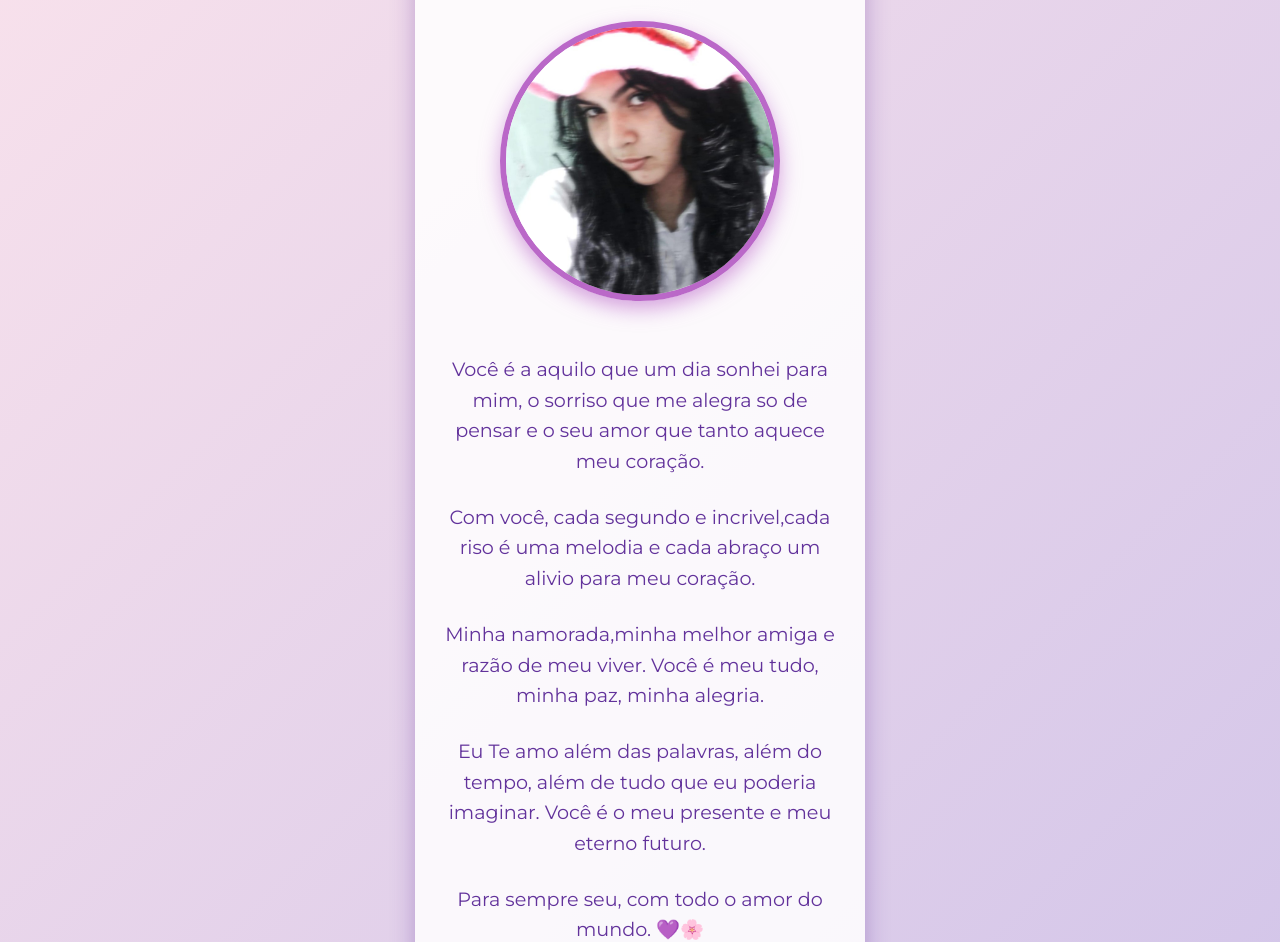
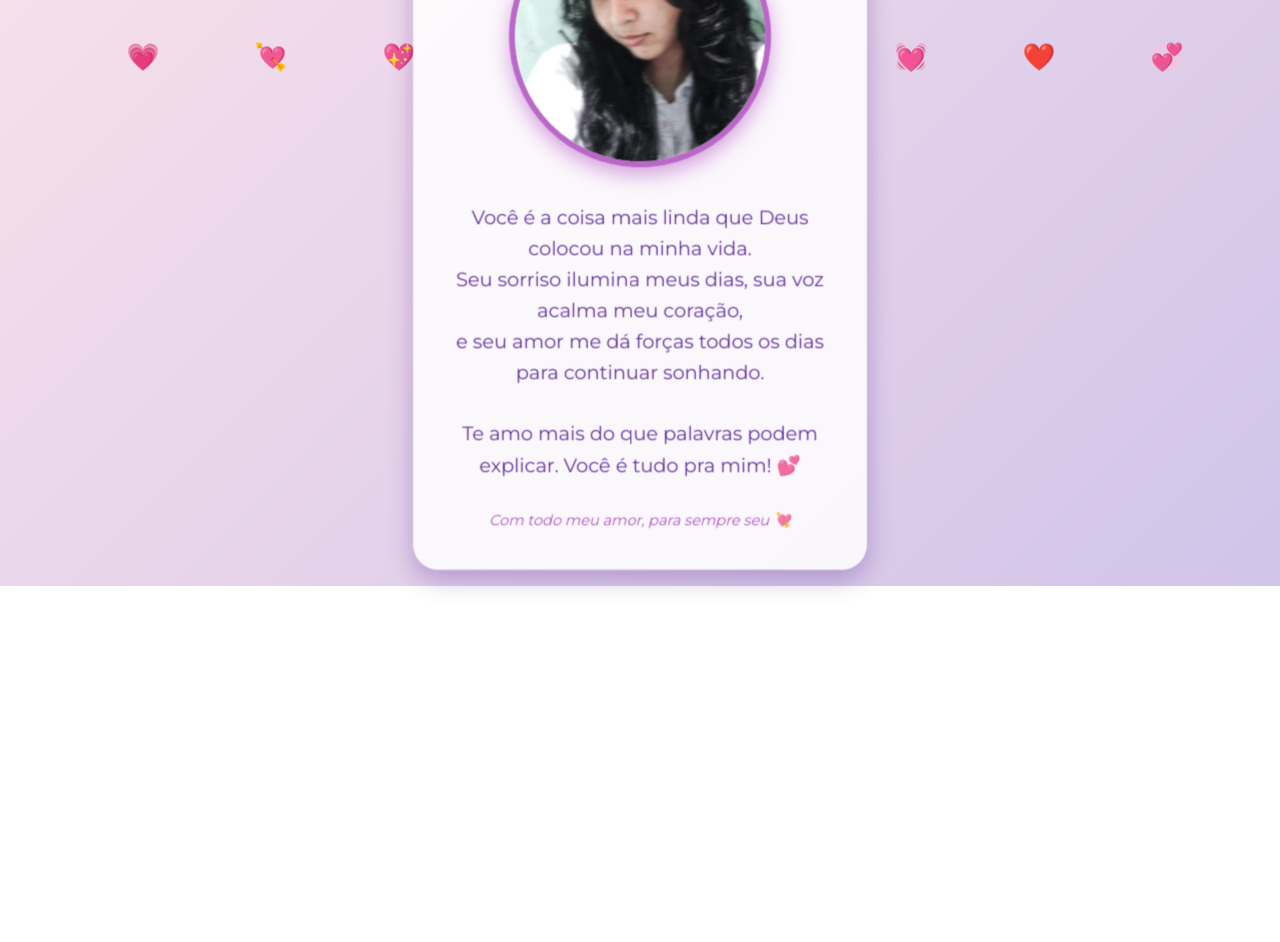
Before and after one commit to AGENTE677N/Para-minha-nen-m-, a plain HTML site: page index.html in a window 1280 px wide. Shown: the part 318-1260 px from the top of the page. After the commit the page ends 904 px from the top, so only its background shows below. Drawn offline with Linux system fonts and the light colour scheme.

Commit message:
Update index.html

```diff
--- a/index.html
+++ b/index.html
@@ -9,6 +9,8 @@
 
     * {
       box-sizing: border-box;
+      margin: 0;
+      padding: 0;
     }
 
     body {
@@ -22,6 +24,7 @@
       color: #4a148c;
       text-align: center;
       padding: 20px;
+      overflow: hidden;
     }
 
     .card {
@@ -30,7 +33,9 @@
       box-shadow: 0 10px 25px rgba(74, 20, 140, 0.3);
       max-width: 450px;
       padding: 40px 30px;
-      animation: fadeIn 1.5s ease forwards;
+      animation: fadeIn 1.5s ease forwards, pulse 3s infinite;
+      position: relative;
+      z-index: 2;
     }
 
     @keyframes fadeIn {
@@ -44,17 +49,26 @@
       }
     }
 
+    @keyframes pulse {
+      0%, 100% {
+        transform: scale(1);
+      }
+      50% {
+        transform: scale(1.02);
+      }
+    }
+
     h1 {
       font-family: 'Great Vibes', cursive;
-      font-size: 3.5rem;
-      margin-bottom: 0.2em;
+      font-size: 3.2rem;
+      margin-bottom: 0.3em;
       color: #6a1b9a;
       text-shadow: 2px 2px 8px #ce93d8;
     }
 
     img {
-      width: 280px;
-      height: 280px;
+      width: 260px;
+      height: 260px;
       border-radius: 50%;
       border: 6px solid #ba68c8;
       object-fit: cover;
@@ -94,38 +108,71 @@
       }
     }
 
-    audio {
-      width: 100%;
-      margin-top: 15px;
-      border-radius: 15px;
-      box-shadow: 0 6px 15px rgba(186, 104, 200, 0.4);
-      outline: none;
-    }
-
     footer {
       margin-top: 30px;
       font-size: 0.9rem;
       color: #9c27b0cc;
       font-style: italic;
     }
+
+    /* Corações animados no fundo */
+    .hearts {
+      position: absolute;
+      top: 0;
+      left: 0;
+      width: 100%;
+      height: 100%;
+      pointer-events: none;
+      overflow: hidden;
+      z-index: 1;
+    }
+
+    .hearts span {
+      position: absolute;
+      display: block;
+      color: #f48fb1;
+      font-size: 1.5rem;
+      animation: float 10s linear infinite;
+      opacity: 0.7;
+    }
+
+    @keyframes float {
+      0% {
+        transform: translateY(100vh) scale(1);
+        opacity: 0;
+      }
+      50% {
+        opacity: 1;
+      }
+      100% {
+        transform: translateY(-10vh) scale(1.2);
+        opacity: 0;
+      }
+    }
   </style>
 </head>
 <body>
+  <div class="hearts">
+    <!-- Vários corações animados -->
+    <span style="left: 10%;">💗</span>
+    <span style="left: 30%;">💖</span>
+    <span style="left: 50%;">💕</span>
+    <span style="left: 70%;">💓</span>
+    <span style="left: 90%;">💞</span>
+    <span style="left: 20%;">💘</span>
+    <span style="left: 80%;">❤️</span>
+  </div>
+
   <div class="card">
-    <h1>Para a minha Neném o amor da minha vida <span class="heart">💖</span></h1>
+    <h1>Para a minha Neném, o amor da minha vida <span class="heart">💖</span></h1>
     <img src="minha_nenem.jpg" alt="Foto da Clara" />
-    <p>Você é a aquilo que um dia sonhei para mim, o sorriso que me alegra so de pensar e o seu amor que tanto aquece meu coração.</p>
-    <p>Com você, cada segundo e incrivel,cada riso é uma melodia e cada abraço um alivio para meu coração.</p>
-    <p>Minha namorada,minha melhor amiga e razão de meu viver. Você é meu tudo, minha paz, minha alegria.</p>
-    <p>Eu Te amo além das palavras, além do tempo, além de tudo que eu poderia imaginar. Você é o meu presente e meu eterno futuro.</p>
-    <p>Para sempre seu, com todo o amor do mundo. 💜🌸</p>
-
-    <audio controls autoplay loop>
-      <source src="https://www.dropbox.com/scl/fi/m5j80e0u8t2j6hs7z9p7v/Domingas-Jorge-Ben.mp3?rlkey=7ehvcv2gqyb1dsesfqkxf67hm&dl=1" type="audio/mpeg" />
-      Seu navegador não suporta áudio.
-    </audio>
-
-    <footer>Feito pelo o seu amorzinho.</footer>
+    <p>
+      Você é a coisa mais linda que Deus colocou na minha vida. <br />
+      Seu sorriso ilumina meus dias, sua voz acalma meu coração, <br />
+      e seu amor me dá forças todos os dias para continuar sonhando.<br /><br />
+      Te amo mais do que palavras podem explicar. Você é tudo pra mim! 💕
+    </p>
+    <footer>Com todo meu amor, para sempre seu 💘</footer>
   </div>
 </body>
 </html>
```
